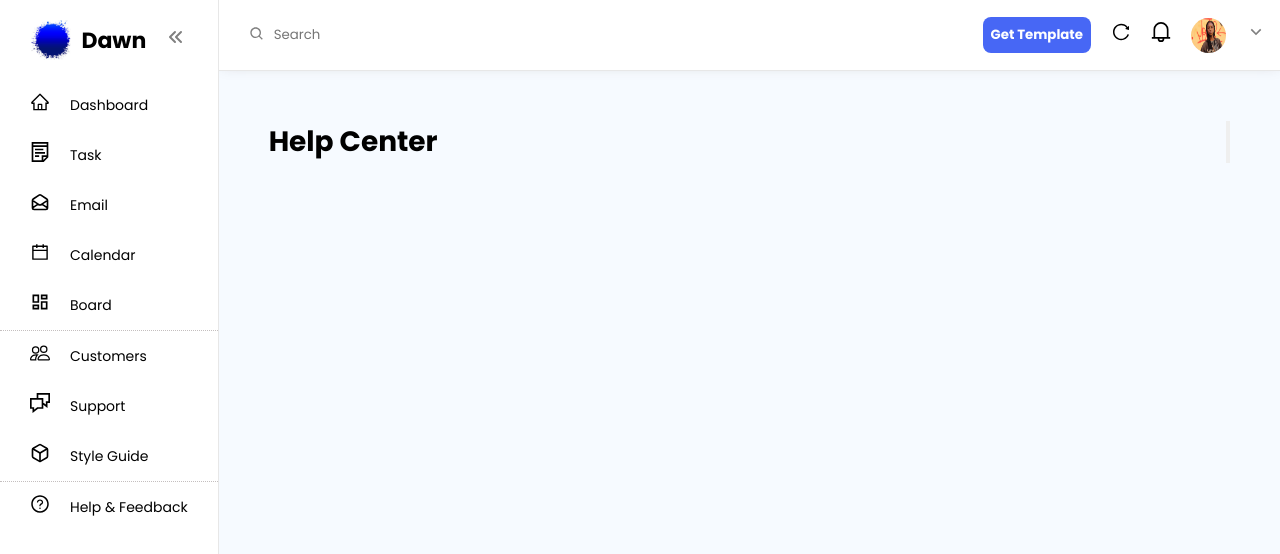
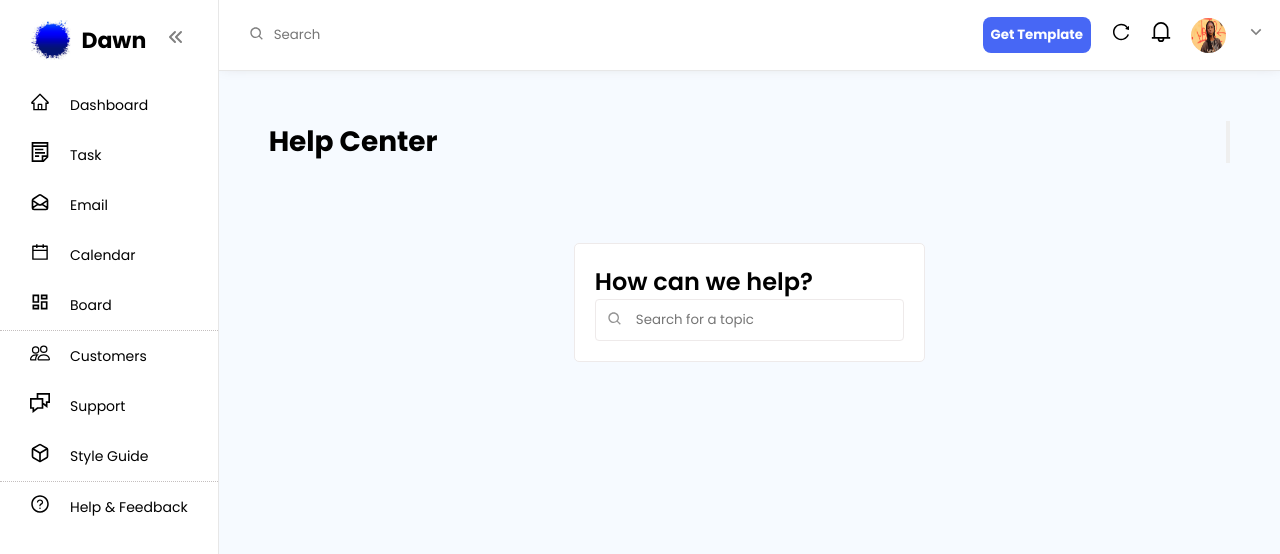
Before and after one commit to D-ote/ticket-app, a React (Create React App) app: page /help in a window 1280 px wide. Shown: the top 554 px of the page. Built offline with nearby package versions, Linux system fonts and the light colour scheme.

Commit message:
feature: helpCenter

```diff
--- a/src/components/help.css
+++ b/src/components/help.css
@@ -31,3 +31,39 @@
     border: 1px solid rgb(238, 232, 232);
     border-radius: 5px;
 }
+
+.helpContent {
+    padding: 20px;
+    border-radius: 5px;
+    background-color: white;
+    margin-bottom: 30px;
+    margin-right: auto;
+    margin-left: auto;
+    max-width: 1000px;
+    border: 1px solid rgb(238, 234, 234);
+}
+
+.helpTitle {
+    font-size: 24px;
+    font-weight: 600;
+}
+
+.helpSearchDiv {
+    position: relative;
+}
+
+.helpSearch {
+    padding: 10px 10px 10px 40px;
+    border-radius: 4px;
+    border: 1px solid rgb(238, 234, 234);
+    outline: none;
+    width: 100%;
+}
+
+.helpSearchIcon {
+    position: absolute;
+    top: 12px;
+    left: 12px;
+    cursor: pointer;
+    color: rgb(148, 148, 148);
+}
--- a/src/components/help.jsx
+++ b/src/components/help.jsx
@@ -1,10 +1,11 @@
-import React, { Component } from 'react';
-import PageHeader from './pageHeader';
-import Topnav from './topNav';
-import "./help.css"
+import React, { Component } from "react";
+import PageHeader from "./pageHeader";
+import { BiSearch } from "react-icons/bi"
+import Topnav from "./topNav";
+import "./help.css";
 
 class Help extends Component {
-    state = {  }
+  state = {};
   render() {
     return (
       <div className="helpContainer">
@@ -12,6 +13,21 @@ class Help extends Component {
         <div className="helpWrapper">
           <PageHeader name="Help Center" />
         </div>
+        <div className="helpContent">
+          <div className="helpTitle">How can we help?</div>
+          <form action="form">
+            <div className="helpSearchDiv">
+              <BiSearch className="helpSearchIcon" />
+              <input
+                type="search"
+                name="helpSearch"
+                id="helpSearch"
+                className="helpSearch"
+                placeholder="Search for a topic"
+              />
+            </div>
+          </form>
+        </div>
       </div>
     );
   }
```
Lines whose indentation alone changed are shown as unchanged.
